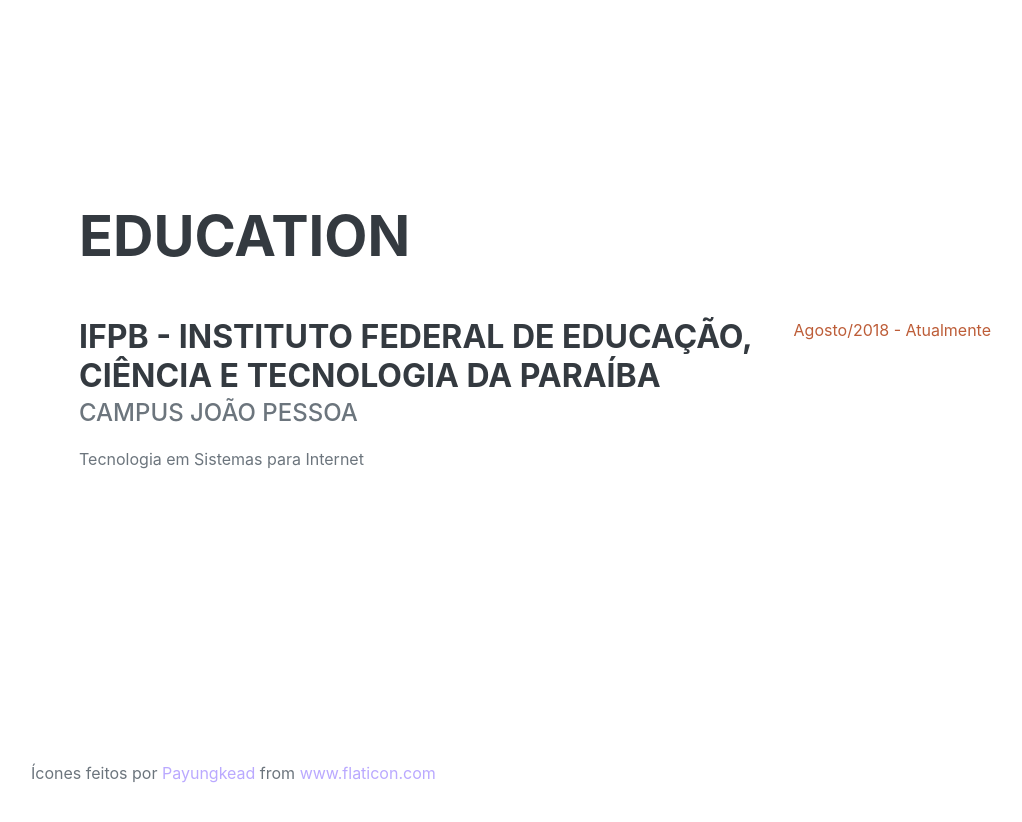
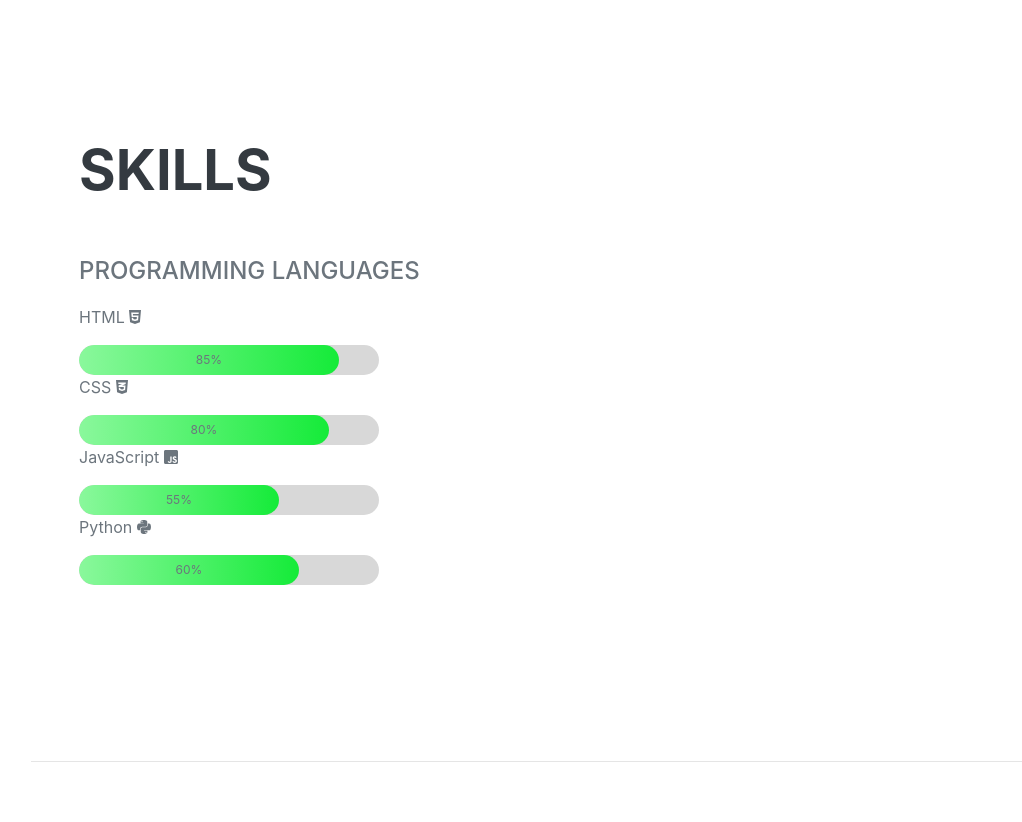
Before and after one commit to renataalbq/portfolio, a plain HTML site: page index.html in a window 1280 px wide. Shown: the part 840-1662 px from the top of the page, without its empty margins (241-1263 px from the left). Before the commit the page ends 1625 px from the top, so only its background shows below. Drawn offline with nearby package versions, Linux system fonts and the light colour scheme; a web font is replaced by a local one.

Commit message:
skills almost done

```diff
--- /dev/null
+++ b/css/main.css
@@ -0,0 +1,37 @@
+
+.progress{
+    background-color: #d8d8d8;
+    border-radius: 20px;
+    height: 30px;
+    width: 300px;
+
+}
+
+.progress-done{
+    background: linear-gradient(to left,rgb(21, 235, 57),rgb(138, 248, 156));
+    border-radius: 20px;
+    display: flex;
+    align-items: center;
+    justify-content: center;
+
+}
+
+.html{
+    height: 100%;
+    width: 260px;
+}
+
+.css{
+    height: 100%;
+    width: 250px;
+}
+
+.js{
+    height: 100%;
+    width: 200px;
+}
+
+.py{
+    height: 100%;
+    width: 220px;
+}
--- a/index.html
+++ b/index.html
@@ -12,6 +12,7 @@
         <link href="https://fonts.googleapis.com/css?family=Muli:400,400i,800,800i" rel="stylesheet" type="text/css" />
         <!-- Core theme CSS (includes Bootstrap)-->
         <link href="css/styles.css" rel="stylesheet" />
+        <link rel="stylesheet" href="css/main.css">
     </head>
     <body id="page-top">
         <!-- Navigation-->
@@ -53,6 +54,44 @@
                 </div>
             </section>
             <hr class="m-0" />
+            <!-- Skills-->
+            <section class="resume-section" id="skills">
+                <div class="resume-section-content">
+                    <h2 class="mb-5">Skills</h2>
+                    <div class="subheading mb-3">Programming Languages</div>
+                        <p>HTML <i class="fab fa-html5"></i></p>
+                        <div class="progress">
+                            <div class="progress-done html" data-done="85">
+                                85%
+                            </div>
+                        </div>
+
+                        <p>CSS <i class="fab fa-css3-alt"></i></p>
+                        <div class="progress">
+                            <div class="progress-done css" data-done="80">
+                                80%
+                            </div>
+                        </div>
+
+                        <p>JavaScript <i class="fab fa-js-square"></i></p>
+                        <div class="progress">
+                            <div class="progress-done js" data-done="55">
+                                55%
+                            </div>
+                        </div>
+
+                        <p>Python <i class="fab fa-python"></i></p>
+                        <div class="progress">
+                            <div class="progress-done py" data-done="60">
+                                60%
+                            </div>
+                        </div>
+                    </div>
+
+                </div>
+            </section>
+
+            <hr class="m-0" />
                 <!-- Education-->
             <section class="resume-section" id="education">
                 <div class="resume-section-content">
```
